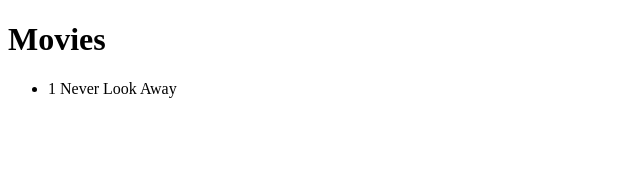
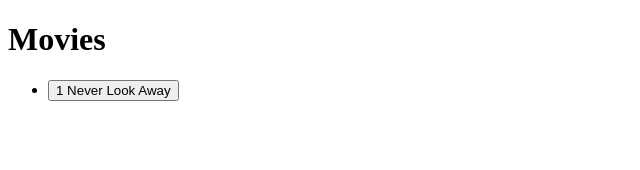
Before and after one commit to mnabe/mymedia, an Angular app: page / in a window 1280 px wide. Shown: the top 170 px of the page, without its empty margins (0-640 px from the left). Built offline with nearby package versions, Linux system fonts and the light colour scheme.

Commit message:
Add basic details sections upon click below movieslist

```diff
--- a/src/app/movies/movies.component.html
+++ b/src/app/movies/movies.component.html
@@ -1,7 +1,13 @@
 <h1>{{title}}</h1>
 
+<!--Movies section-->
 <ul *ngIf="movies">
   <li *ngFor="let movie of movies">
-    <span>{{movie.id}}</span> {{movie.title}}
+    <button type="button" (click)="onSelect(movie)">
+      <span>{{movie.id}}</span> {{movie.title}}
+    </button>
   </li>
 </ul>
+
+<!--Selected movie details-->
+<h3 *ngIf="selectedMovie">{{ selectedMovie.title }}</h3>
--- a/src/app/movies/movies.component.ts
+++ b/src/app/movies/movies.component.ts
@@ -13,6 +13,10 @@
 
   ngOnInit(): void {
   }
+  selectedMovie?: Movie;
+  onSelect(movie: Movie){
+    this.selectedMovie = movie;
+  }
 }
 
 export interface Movie {
```
